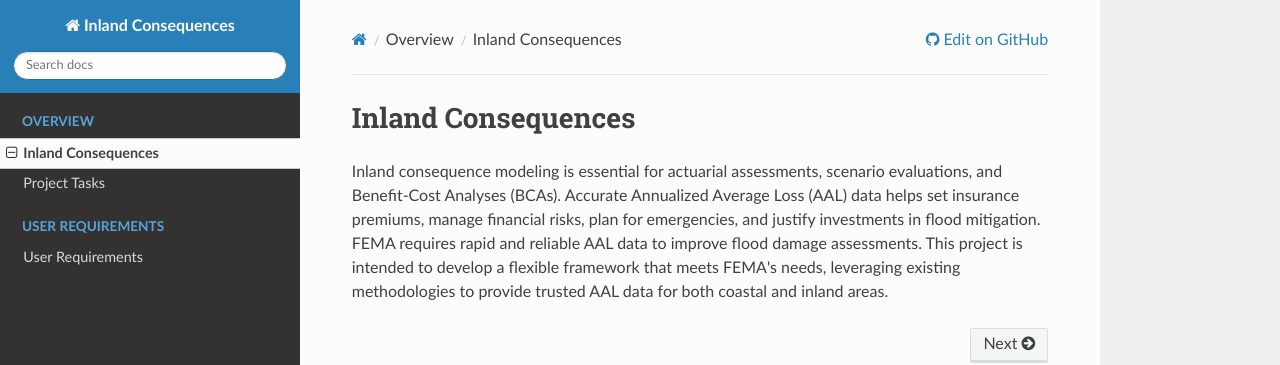
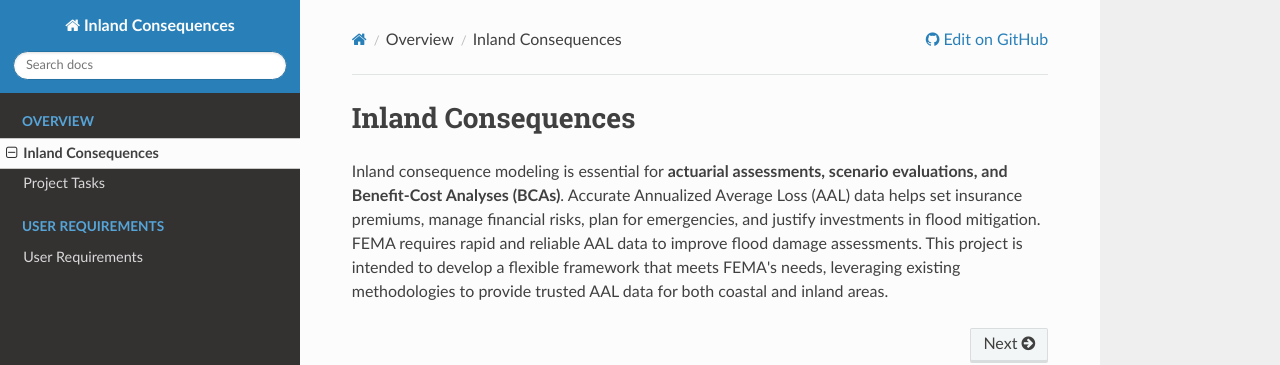
Before and after one commit to fema-ffrd/inland-consequences, an MkDocs documentation site: the page built from docs/index.md, in a window 1280 px wide. Shown: the top 365 px of the page. Built offline with MkDocs 1.6.1, drawn with Linux system fonts in a browser that asks for light colours; nearby versions of some CDN libraries.

```diff
--- a/docs/index.md
+++ b/docs/index.md
@@ -1,3 +1,3 @@
 # Inland Consequences
 
-Inland consequence modeling is essential for actuarial assessments, scenario evaluations, and Benefit-Cost Analyses (BCAs). Accurate Annualized Average Loss (AAL) data helps set insurance premiums, manage financial risks, plan for emergencies, and justify investments in flood mitigation. FEMA requires rapid and reliable AAL data to improve flood damage assessments. This project is intended to develop a flexible framework that meets FEMA's needs, leveraging existing methodologies to provide trusted AAL data for both coastal and inland areas.
+Inland consequence modeling is essential for **actuarial assessments, scenario evaluations, and Benefit-Cost Analyses (BCAs)**. Accurate Annualized Average Loss (AAL) data helps set insurance premiums, manage financial risks, plan for emergencies, and justify investments in flood mitigation. FEMA requires rapid and reliable AAL data to improve flood damage assessments. This project is intended to develop a flexible framework that meets FEMA's needs, leveraging existing methodologies to provide trusted AAL data for both coastal and inland areas.
```
